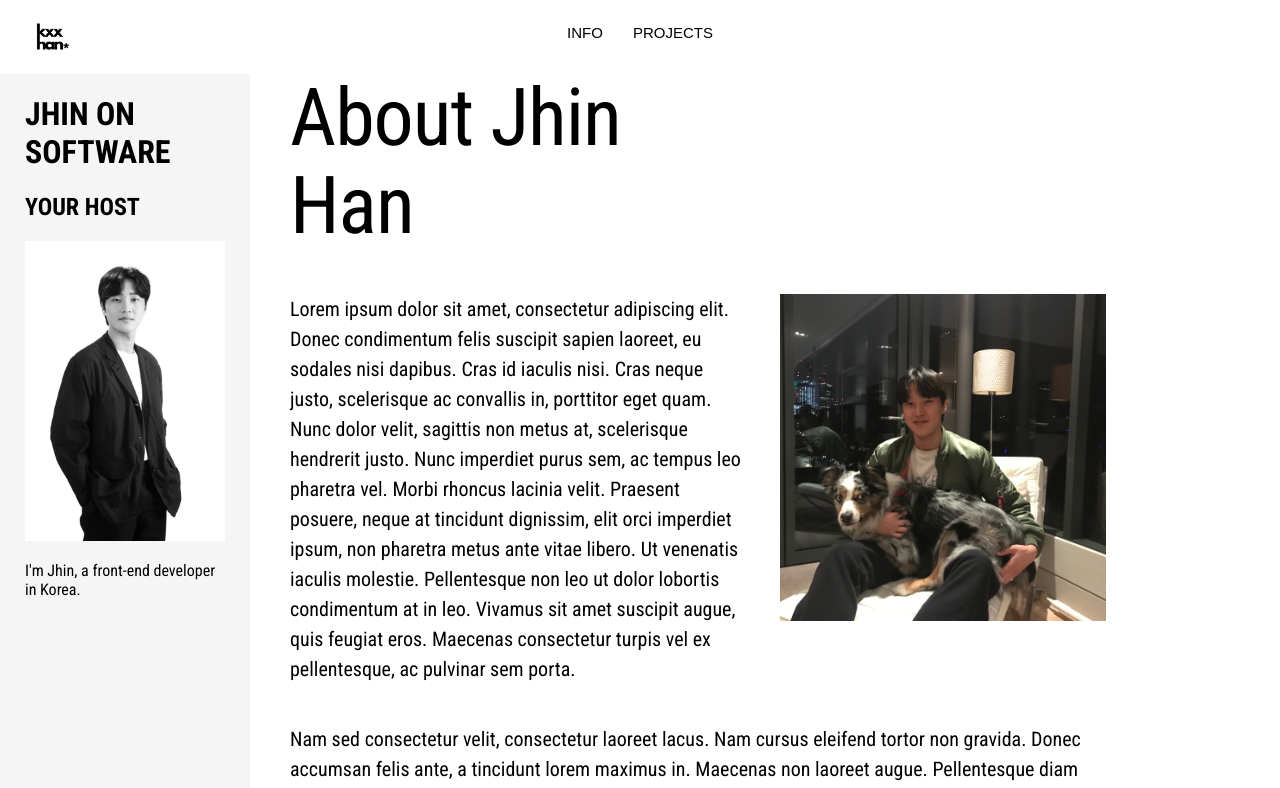
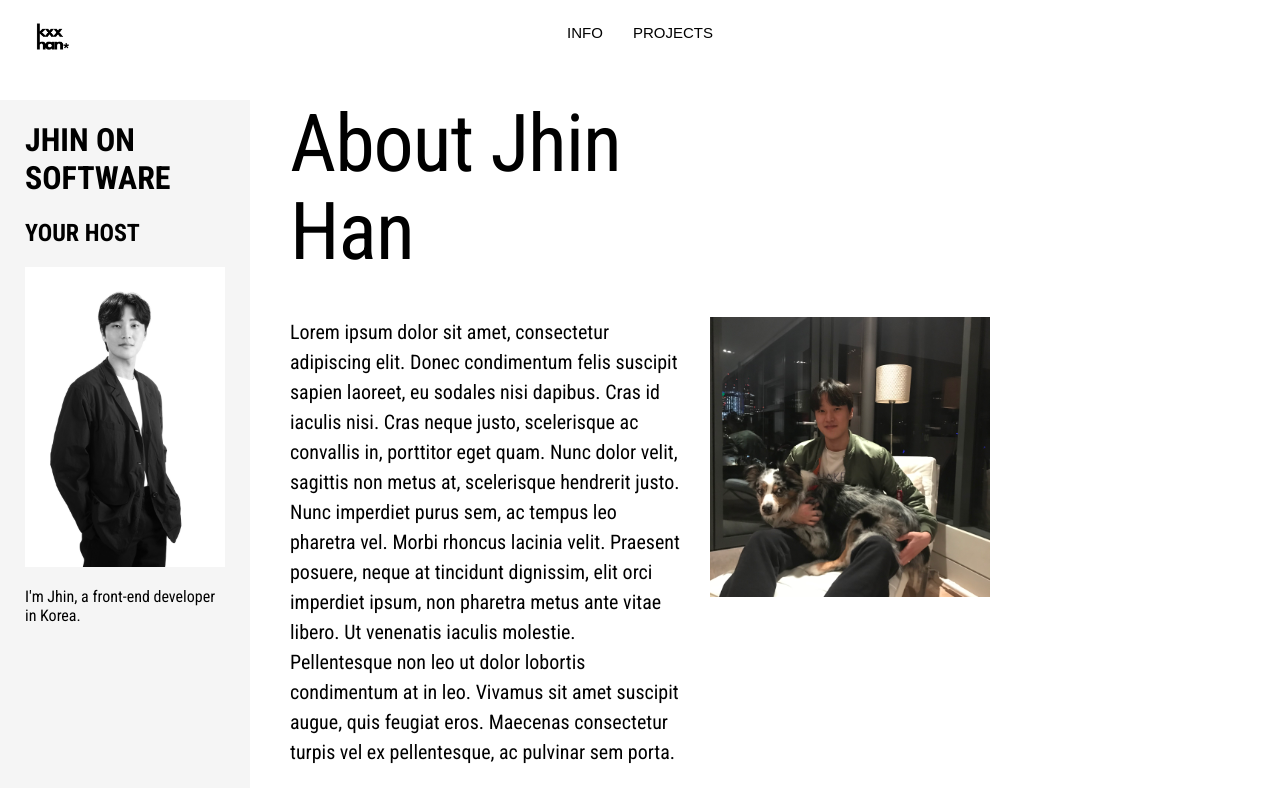
Before and after one commit to kxxhan/my_profile, a React (Create React App) app: page /info in a window 1280 px wide. Shown: the top 788 px of the page. Built offline with nearby package versions, Linux system fonts and the light colour scheme.

Commit message:
fix headers

```diff
--- a/src/layout/Body/index.scss
+++ b/src/layout/Body/index.scss
@@ -1,5 +1,5 @@
+$header-height: 100px;
 .body-container {
-  margin-top: 15px;
+  margin-top: $header-height;
   height: 100%;
-  // background-color: #efe7dc;
 }
--- a/src/layout/Header/View.tsx
+++ b/src/layout/Header/View.tsx
@@ -21,6 +21,7 @@ function View({
 }: ViewProps): React.ReactElement {
   return (
     <div className="header-container">
+      <div className="header-container-inside">
         {isExpand && containerWidth <= 680 && (
           <div className="menu-container">
             {items.map((item, index) => (
@@ -30,6 +31,7 @@ function View({
         )}
         <NavMenu isExpand={isExpand} onClickChevron={onClickChevron} />
       </div>
+    </div>
   );
 }
 export default View;
--- a/src/layout/Header/index.scss
+++ b/src/layout/Header/index.scss
@@ -1,5 +1,9 @@
 .header-container {
-  display: flex;
-  flex-direction: column;
-  // background-color: #f3ede5;
+  position: fixed;
+  width: 100%;
+  .header-container-inside {
+    display: flex;
+    flex-direction: column;
+    height: 100px;
+  }
 }
--- /dev/null
+++ b/src/layout/index.scss
@@ -0,0 +1,4 @@
+.layout-container {
+  display: flex;
+  flex-direction: column;
+}
--- a/src/layout/index.tsx
+++ b/src/layout/index.tsx
@@ -1,10 +1,11 @@
 import Header from "./Header";
 import Body from "./Body";
 import { Outlet } from "react-router-dom";
+import "./index.scss";
 
 function Layout() {
   return (
-    <>
+    <div className="layout-container">
       <Header />
       <Body>
         <Outlet />
@@ -12,7 +13,7 @@ function Layout() {
         {/* <Route path="/" element={<Main />}></Route>
         <Route path="/info" element={<Info />}></Route> */}
       </Body>
-    </>
+    </div>
   );
 }
 
--- a/src/pages/Info/components/InfoArticle/index.scss
+++ b/src/pages/Info/components/InfoArticle/index.scss
@@ -1,7 +1,11 @@
 $font-size: 20px;
+$leftbar-max-width: 250px;
 
 .article-container {
-  width: 70%;
+  margin-left: $leftbar-max-width;
+  margin-right: $leftbar-max-width;
+  max-width: 1000px;
+  height: 100%;
 
   header {
     // font-size: 45px;
--- a/src/pages/Info/components/LeftBar/index.scss
+++ b/src/pages/Info/components/LeftBar/index.scss
@@ -2,6 +2,7 @@ $max-width: 250;
 
 .leftbar-container {
   display: flex;
+  position: fixed;
   flex-direction: column;
   background: #f5f5f5;
   max-width: #{$max-width}px;
```
Lines whose indentation alone changed are shown as unchanged.
